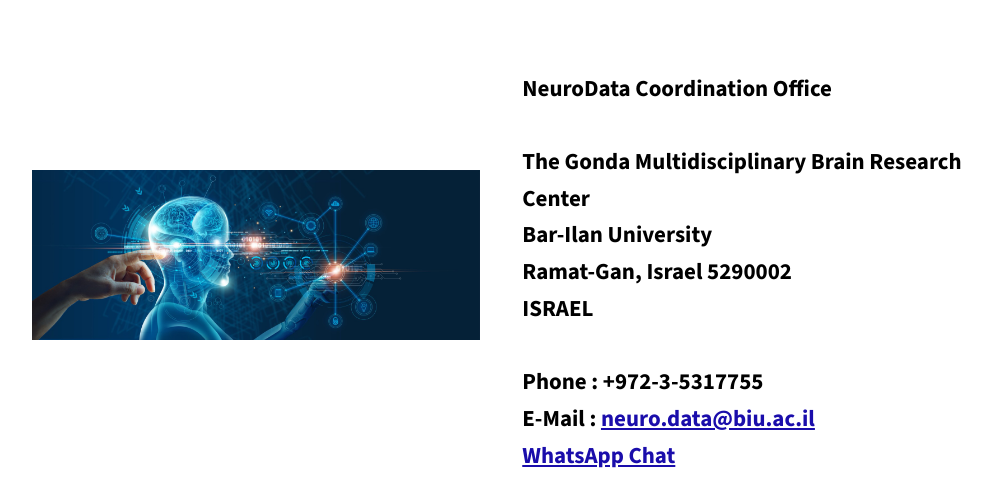
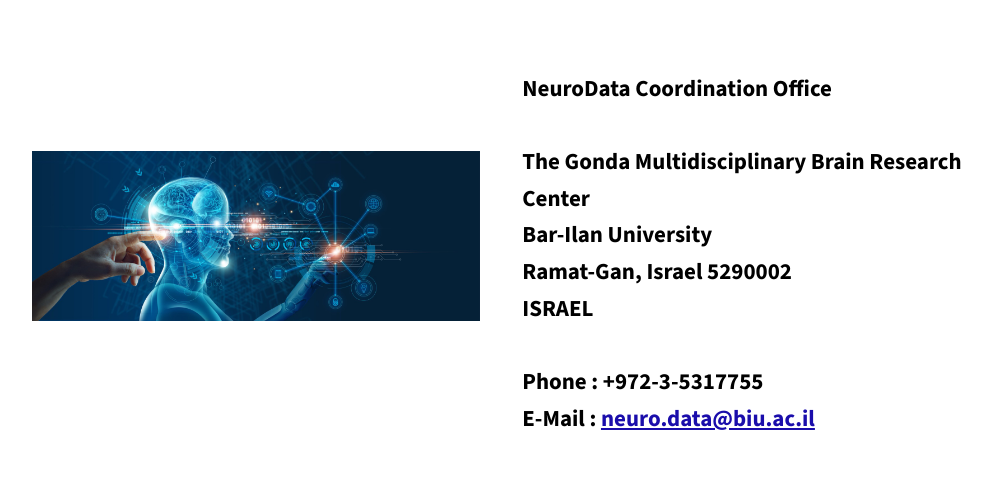
Before and after one commit to alon67/neurodata-master.org, an Astro site: page /contact in a window 1280 px wide. Shown: the part 297-800 px from the top of the page, without its empty margins (139-1140 px from the left). Built offline with nearby package versions, Linux system fonts and the light colour scheme; Astro itself is replaced by a stand-in of ours.

Commit message:
Remove WhatsApp Chat link from contact page
Co-Authored-By: Claude Opus 4.8 <noreply@anthropic.com>

```diff
--- a/src/pages/contact.astro
+++ b/src/pages/contact.astro
@@ -18,8 +18,7 @@ import Base from '../layouts/Base.astro';
             ISRAEL<br />
             <br />
             Phone : +972-3-5317755<br />
-            E-Mail : <a href="mailto:neuro.data@biu.ac.il">neuro.data@biu.ac.il</a><br />
-            <a href="https://wa.me/message/R3WHVUATR3QBI1">WhatsApp Chat</a>
+            E-Mail : <a href="mailto:neuro.data@biu.ac.il">neuro.data@biu.ac.il</a>
           </h5>
         </div>
       </div>
```
